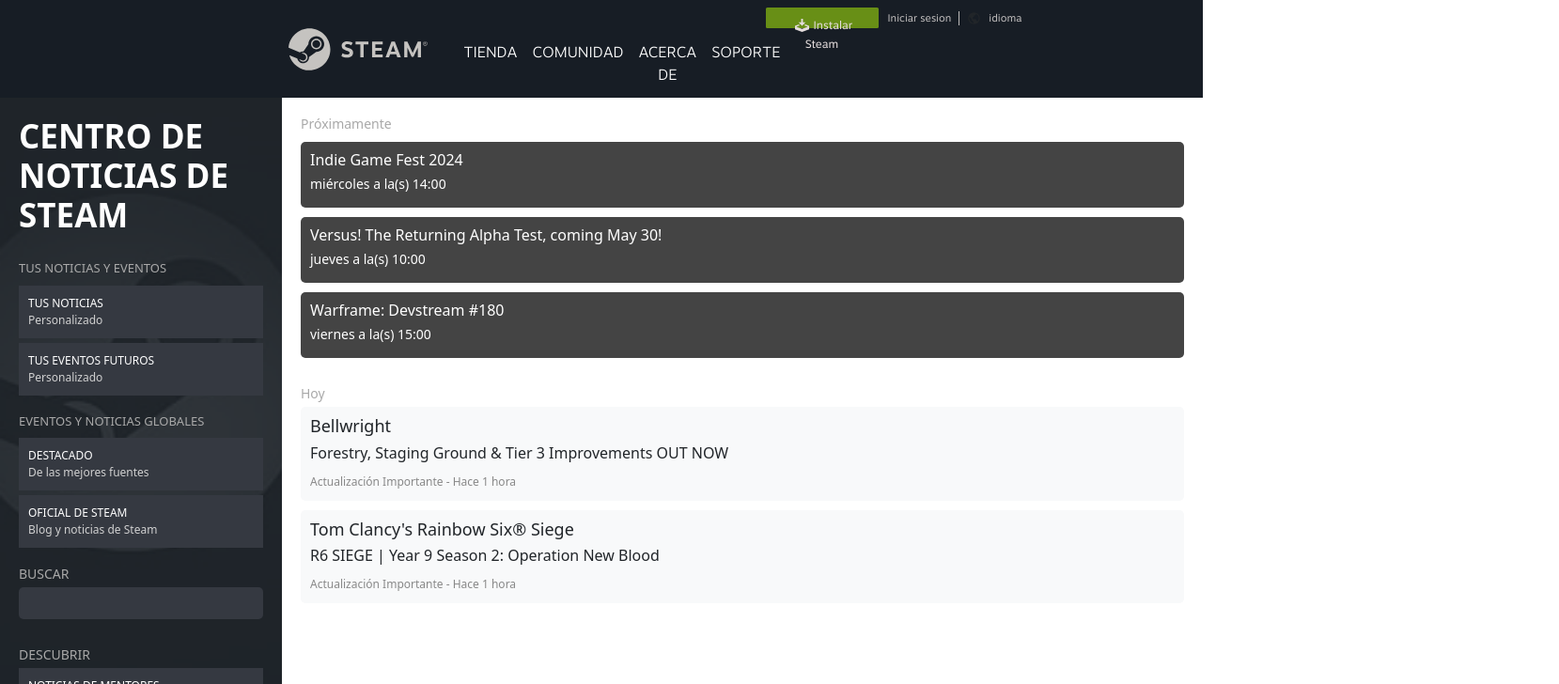
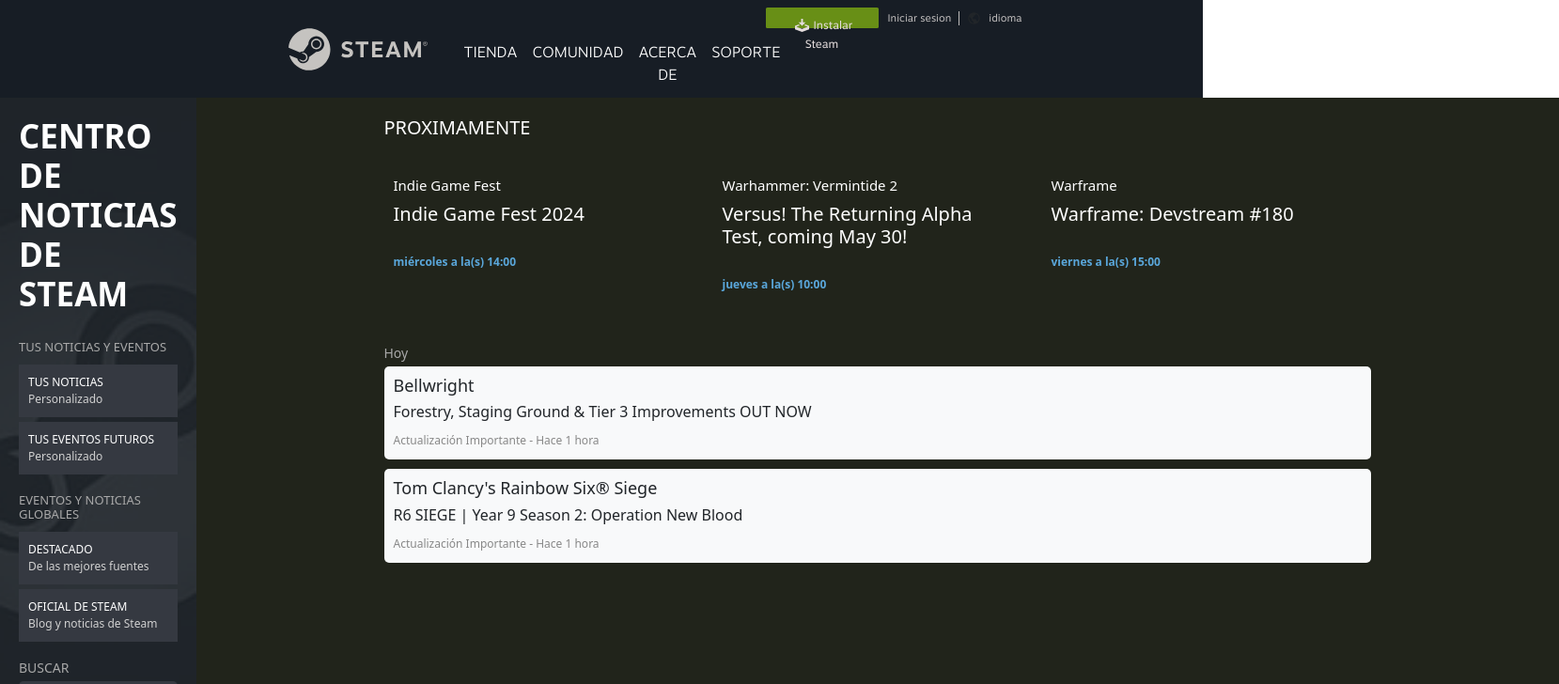
Before and after one commit to MarcosGero/Steam-Front, a React (Create React App) app: page /noticias in a window 1280 px wide. Shown: the top 728 px of the page at 94% size, 1659 px wide, since content can reach past the window. Built offline with nearby package versions, Linux system fonts and the light colour scheme; no server answers.

Commit message:
Seccion_Noticias #4
Añadiendo estilo al contenido

```diff
--- a/src/components/EventItem.css
+++ b/src/components/EventItem.css
@@ -1,17 +1,43 @@
 .event-item {
-    background-color: #444;
     color: white;
-    padding: 10px;
     margin-bottom: 10px;
-    border-radius: 5px;
+    padding-right: 5px;
+    padding-top: 20px;
+    width: 350px;
   }
 
   .event-item h4 {
-    margin: 0;
-    font-size: 16px;
+    margin-right: 20px;
+    font-size: 20px;
+  }
+
+  .event-item h2 {
+    margin-bottom: 10px;
+    font-size: 15px;
+    font-weight: 100;
   }
 
   .event-item p {
-    margin: 5px 0;
-    font-size: 14px;
+    margin-top: 30px;
+    font-size: 12px;
+    color:rgb(90, 167, 219) ;
+    font-weight: bold;
   }
+
+  .custom-button-3 {
+    display: block;
+    padding: 10px 10px;
+    background-color: #21241b;
+    color: white;
+    border: none;
+    border-radius: 0px;
+    cursor: pointer;
+    text-align: left;
+    width: 100%;
+    transition: background-color 0.3s;
+    margin-bottom: 0px;
+  }
+
+  .custom-button-3:hover {
+    background-color: #6a6e78;
+  }
--- a/src/components/EventItem.js
+++ b/src/components/EventItem.js
@@ -1,11 +1,14 @@
 import React from 'react';
 import './EventItem.css';
 
-function EventItem({ title, date }) {
+function EventItem({ title, date, user }) {
   return (
     <div className="event-item">
-      <h4>{title}</h4>
-      <p>{date}</p>
+      <button className='custom-button-3' >
+        <h2>{user}</h2>
+        <h4>{title}</h4>
+        <p>{date}</p>
+      </button>
     </div>
   );
 }
--- a/src/components/SeccionNoticias.css
+++ b/src/components/SeccionNoticias.css
@@ -1,6 +1,10 @@
 .news-section {
     flex-grow: 1;
-    padding: 20px;
+    padding-left: 200px;
+    padding-right: 200px;
+    padding-top: 20px;
+    padding-bottom: 20px;
+    background-color: #21241b;
 }
 
 .upcoming-events {
@@ -9,11 +13,14 @@
 
 .upcoming-events h3 {
    margin-bottom: 10px;
+   font-size: 20px;
+   font-weight: 400;
+   color: white;
 }
 
 .events-list {
-   display: flex;
-   flex-direction: column;
+  display: flex;
+  flex-direction:row;
 }
 
 .news-list {
--- a/src/components/SeccionNoticias.js
+++ b/src/components/SeccionNoticias.js
@@ -6,11 +6,11 @@
   return (
     <div className="news-section">
       <div className="upcoming-events">
-        <h3>Próximamente</h3>
+        <h3>PROXIMAMENTE</h3>
         <div className="events-list">
-          <EventItem title="Indie Game Fest 2024" date="miércoles a la(s) 14:00" />
-          <EventItem title="Versus! The Returning Alpha Test, coming May 30!" date="jueves a la(s) 10:00" />
-          <EventItem title="Warframe: Devstream #180" date="viernes a la(s) 15:00" />
+          <EventItem user="Indie Game Fest" title="Indie Game Fest 2024" date="miércoles a la(s) 14:00" />
+          <EventItem user="Warhammer: Vermintide 2" title="Versus! The Returning Alpha Test, coming May 30!" date="jueves a la(s) 10:00" />
+          <EventItem user="Warframe" title="Warframe: Devstream #180" date="viernes a la(s) 15:00" />
         </div>
       </div>
       <div className="news-list">
--- a/src/components/Sidebar.css
+++ b/src/components/Sidebar.css
@@ -3,7 +3,6 @@
     color: white;
     padding: 20px;
     height: 100%;
-
     background-image: url('../resources/fondo_steam.png');
     background-size: cover;
     background-repeat: no-repeat;
```
